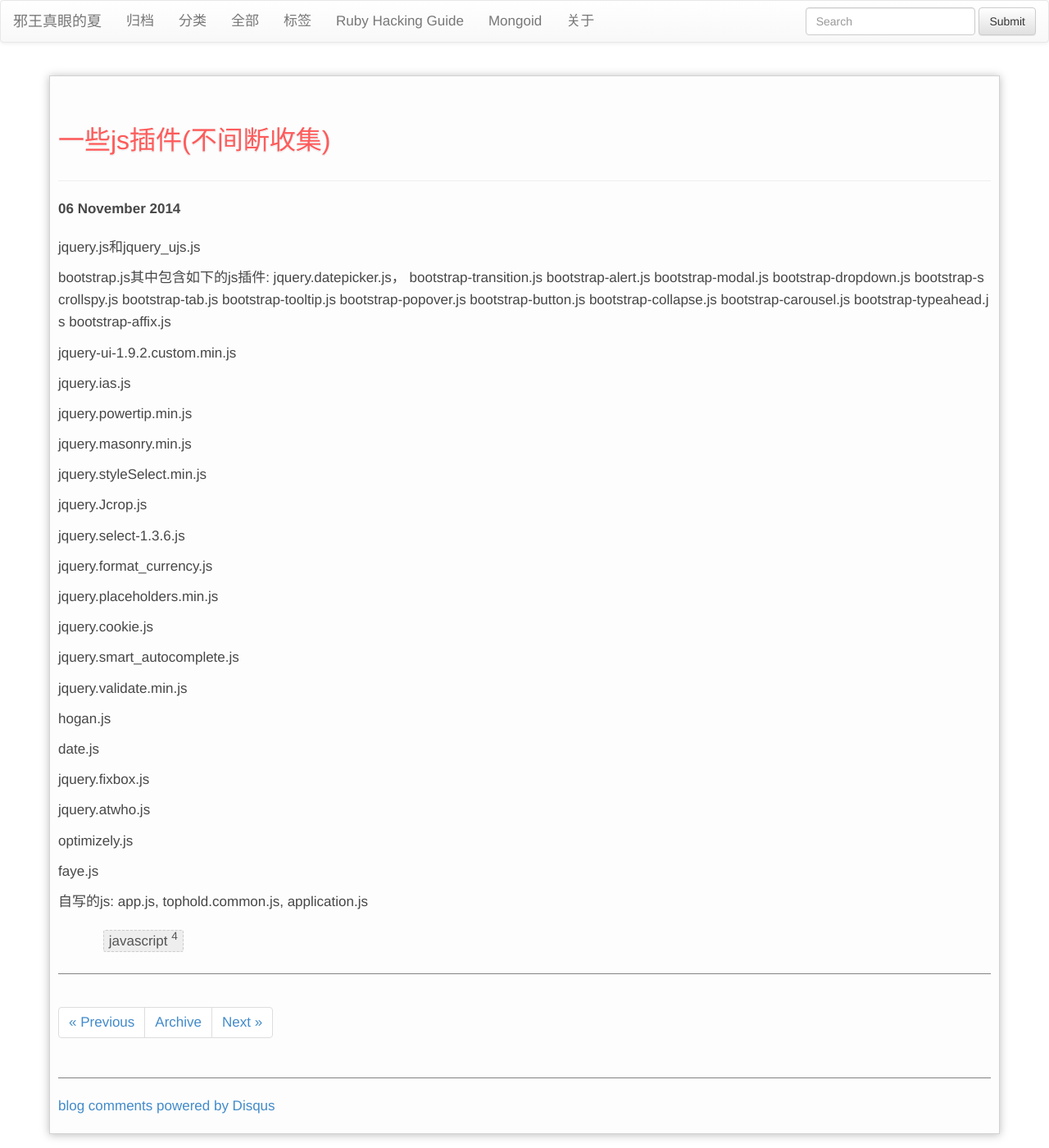
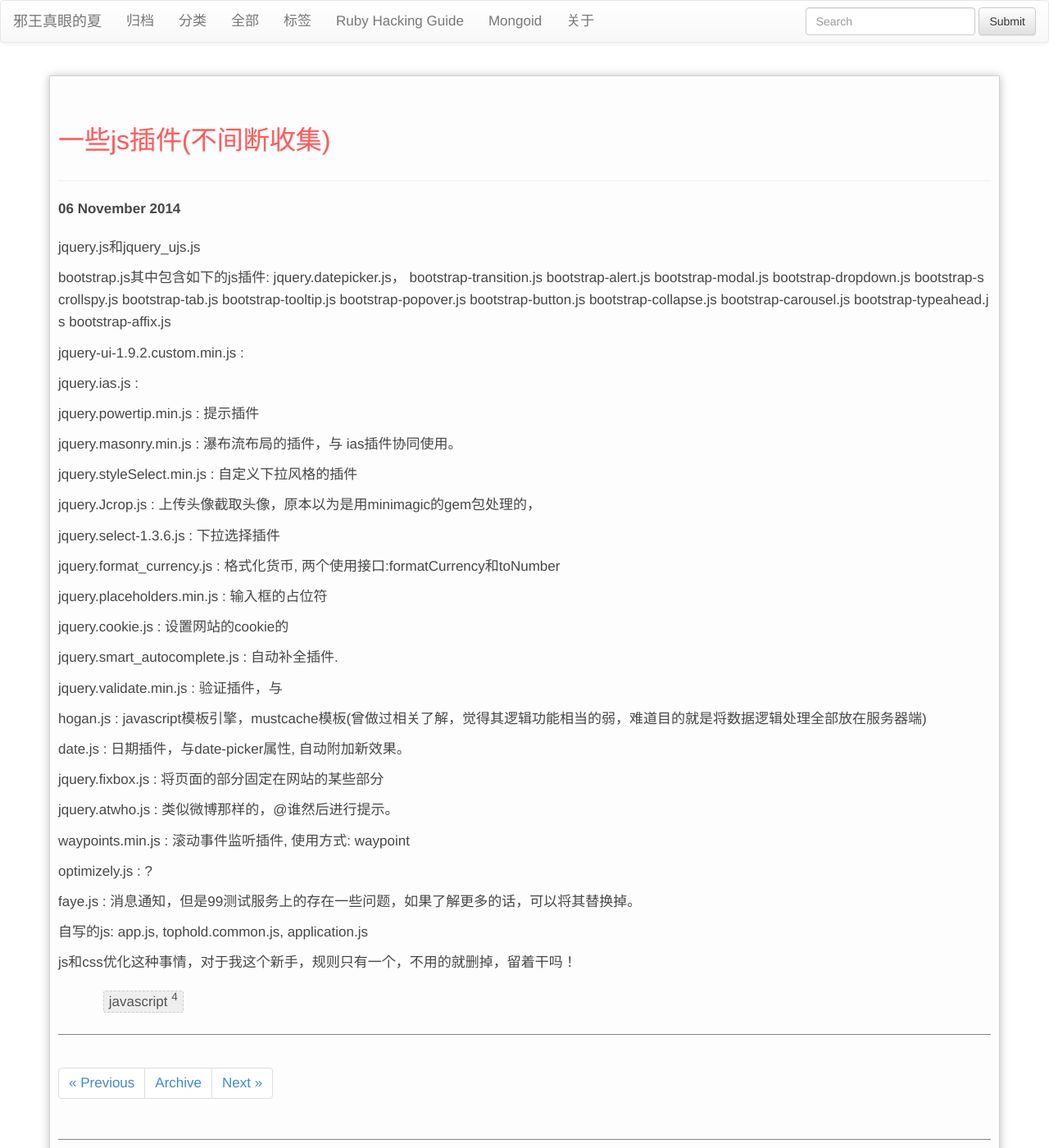
Before and after one commit to xiajian/xiajian.github.io, a Jekyll site: the page built from _posts/2014-11-06-js插件.md, in a window 1280 px wide and 1400 px high. Shown: the whole window at 82% size. Built offline with Jekyll 4.4.1, drawn with Linux system fonts in a browser that asks for light colours; nearby versions of some CDN libraries; Markdown is read by kramdown in place of the engine named in the settings; comment, search, counter and statistics services are not loaded.

Commit message:
js插件

```diff
--- a/_posts/2014-11-06-js插件.md
+++ b/_posts/2014-11-06-js插件.md
@@ -8,41 +8,44 @@ jquery.js和jquery_ujs.js
 
 bootstrap.js其中包含如下的js插件: jquery.datepicker.js， bootstrap-transition.js bootstrap-alert.js bootstrap-modal.js bootstrap-dropdown.js bootstrap-scrollspy.js bootstrap-tab.js bootstrap-tooltip.js bootstrap-popover.js bootstrap-button.js bootstrap-collapse.js bootstrap-carousel.js bootstrap-typeahead.js bootstrap-affix.js
 
-jquery-ui-1.9.2.custom.min.js
+jquery-ui-1.9.2.custom.min.js :
 
-jquery.ias.js
+jquery.ias.js :
 
-jquery.powertip.min.js
+jquery.powertip.min.js : 提示插件
 
-jquery.masonry.min.js
+jquery.masonry.min.js : 瀑布流布局的插件，与 ias插件协同使用。
 
-jquery.styleSelect.min.js
+jquery.styleSelect.min.js : 自定义下拉风格的插件
 
-jquery.Jcrop.js
+jquery.Jcrop.js : 上传头像截取头像，原本以为是用minimagic的gem包处理的，
 
-jquery.select-1.3.6.js
+jquery.select-1.3.6.js : 下拉选择插件
 
-jquery.format_currency.js
+jquery.format_currency.js : 格式化货币, 两个使用接口:formatCurrency和toNumber
 
-jquery.placeholders.min.js
+jquery.placeholders.min.js : 输入框的占位符
 
-jquery.cookie.js
+jquery.cookie.js  :  设置网站的cookie的
 
-jquery.smart_autocomplete.js
+jquery.smart_autocomplete.js : 自动补全插件.
 
-jquery.validate.min.js
+jquery.validate.min.js : 验证插件，与
 
-hogan.js
+hogan.js : javascript模板引擎，mustcache模板(曾做过相关了解，觉得其逻辑功能相当的弱，难道目的就是将数据逻辑处理全部放在服务器端)
 
-date.js
+date.js : 日期插件，与date-picker属性, 自动附加新效果。
 
-jquery.fixbox.js
+jquery.fixbox.js : 将页面的部分固定在网站的某些部分
 
-jquery.atwho.js
+jquery.atwho.js :  类似微博那样的，@谁然后进行提示。
 
-optimizely.js
+waypoints.min.js : 滚动事件监听插件, 使用方式: waypoint
 
+optimizely.js : ?
 
-faye.js
+faye.js : 消息通知，但是99测试服务上的存在一些问题，如果了解更多的话，可以将其替换掉。
 
 自写的js: app.js, tophold.common.js, application.js
+
+js和css优化这种事情，对于我这个新手，规则只有一个，不用的就删掉，留着干吗！
```
Also changed, not shown: _posts/2014-09-06-心情日记.md (+6 -0 lines), _posts/2014-11-12-缓存.md (added, +20 -0 lines).
